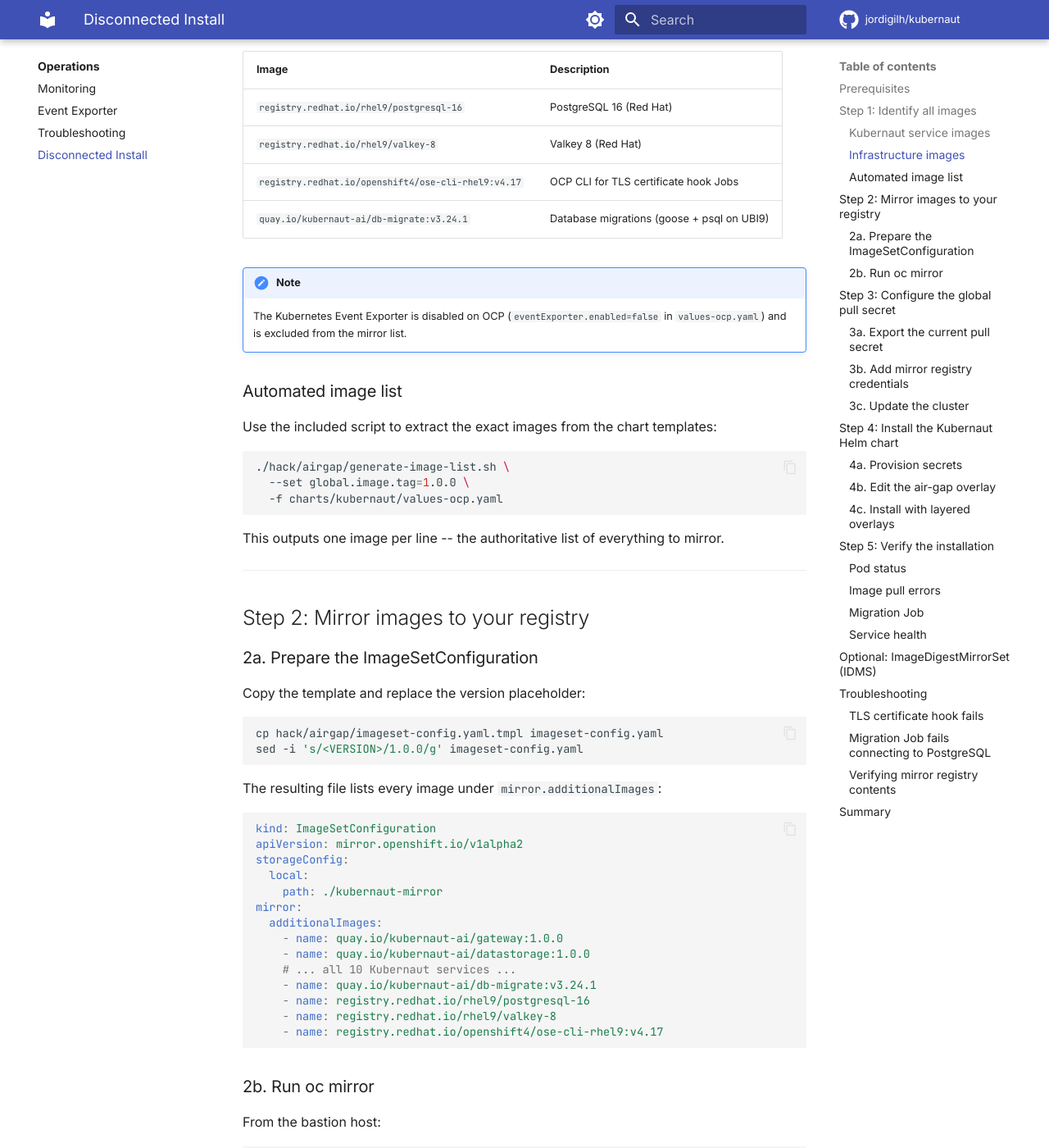
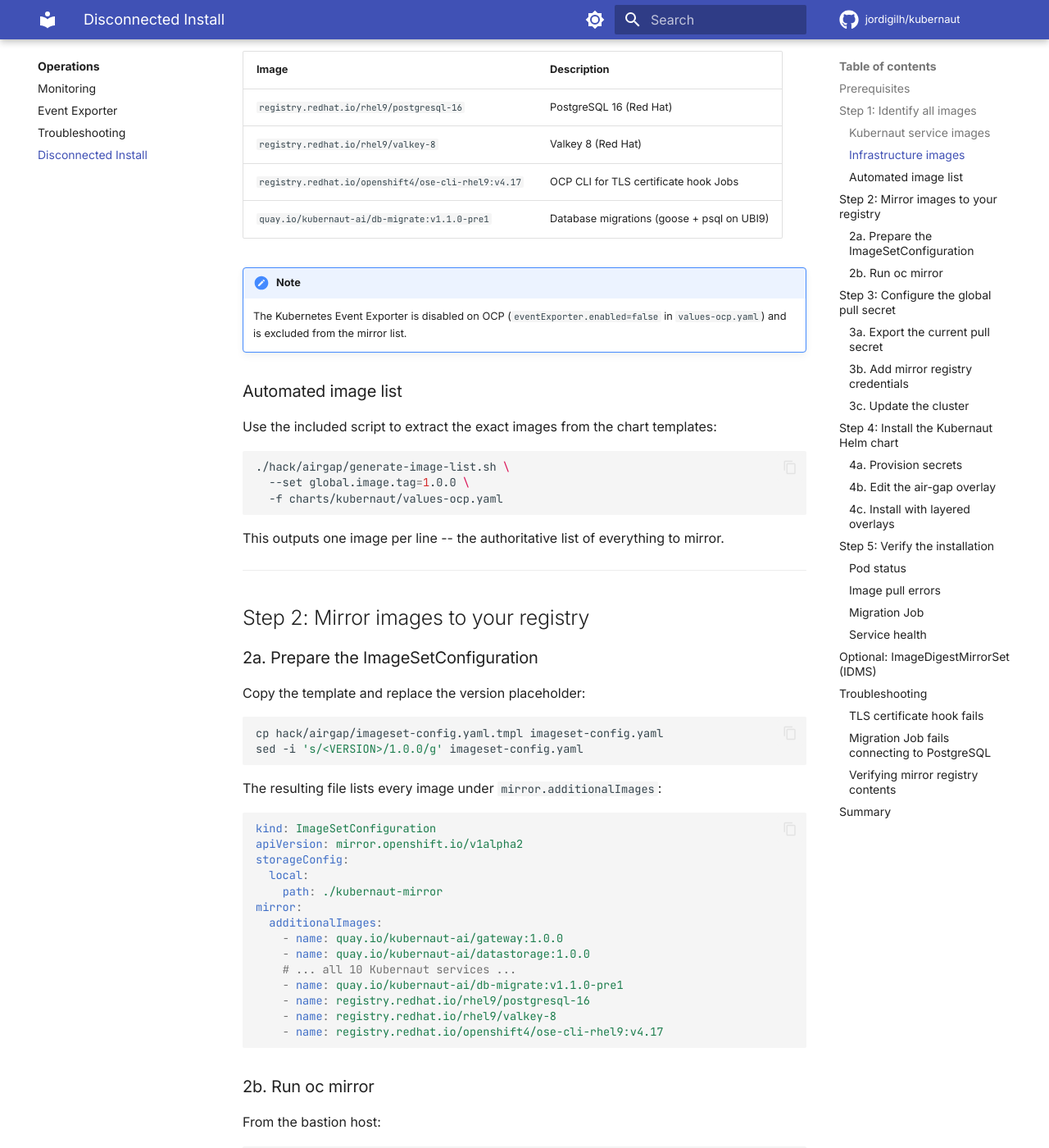
Before and after one commit to jordigilh/kubernaut-docs, an MkDocs documentation site: the page built from docs/operations/disconnected-install.md, in a window 1280 px wide and 1400 px high, scrolled down 1740 px. Shown: the whole window at 82% size. Built offline with MkDocs 1.6.1 and Material for MkDocs 9.7.7, drawn with Linux system fonts in a browser that asks for light colours; comment, search, counter and statistics services are not loaded; the version menu is left out; some of the changed text lies outside the part shown.

Commit message:
fix(docs): align db-migrate image tag to v1.1.0-pre1
Match the version used in the kubernaut chart values.yaml default.

Made-with: Cursor

````diff
--- a/docs/operations/disconnected-install.md
+++ b/docs/operations/disconnected-install.md
@@ -44,7 +44,7 @@ All published under `quay.io/kubernaut-ai/` with a tag matching the chart versio
 | `registry.redhat.io/rhel9/postgresql-16` | PostgreSQL 16 (Red Hat) |
 | `registry.redhat.io/rhel9/valkey-8` | Valkey 8 (Red Hat) |
 | `registry.redhat.io/openshift4/ose-cli-rhel9:v4.17` | OCP CLI for TLS certificate hook Jobs |
-| `quay.io/kubernaut-ai/db-migrate:v3.24.1` | Database migrations (goose + psql on UBI9) |
+| `quay.io/kubernaut-ai/db-migrate:v1.1.0-pre1` | Database migrations (goose + psql on UBI9) |
 
 !!! note
     The Kubernetes Event Exporter is disabled on OCP (`eventExporter.enabled=false` in `values-ocp.yaml`) and is excluded from the mirror list.
@@ -87,7 +87,7 @@ mirror:
     - name: quay.io/kubernaut-ai/gateway:1.0.0
     - name: quay.io/kubernaut-ai/datastorage:1.0.0
     # ... all 10 Kubernaut services ...
-    - name: quay.io/kubernaut-ai/db-migrate:v3.24.1
+    - name: quay.io/kubernaut-ai/db-migrate:v1.1.0-pre1
     - name: registry.redhat.io/rhel9/postgresql-16
     - name: registry.redhat.io/rhel9/valkey-8
     - name: registry.redhat.io/openshift4/ose-cli-rhel9:v4.17
@@ -200,7 +200,7 @@ valkey:
 
 hooks:
   migrations:
-    image: <mirror-registry>/kubernaut-ai/db-migrate:v3.24.1
+    image: <mirror-registry>/kubernaut-ai/db-migrate:v1.1.0-pre1
   tlsCerts:
     image: <mirror-registry>/openshift4/ose-cli-rhel9:v4.17
 ```
````
